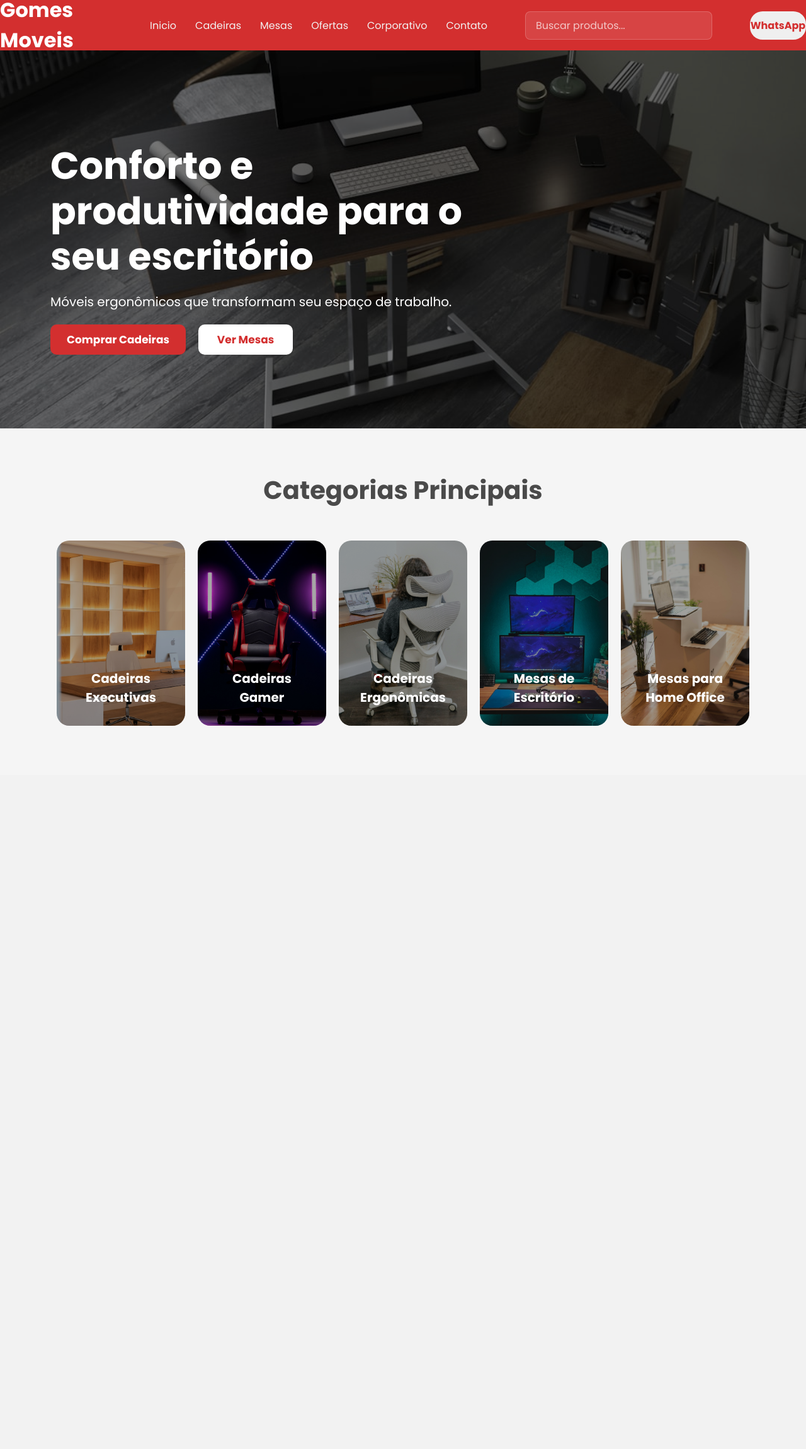
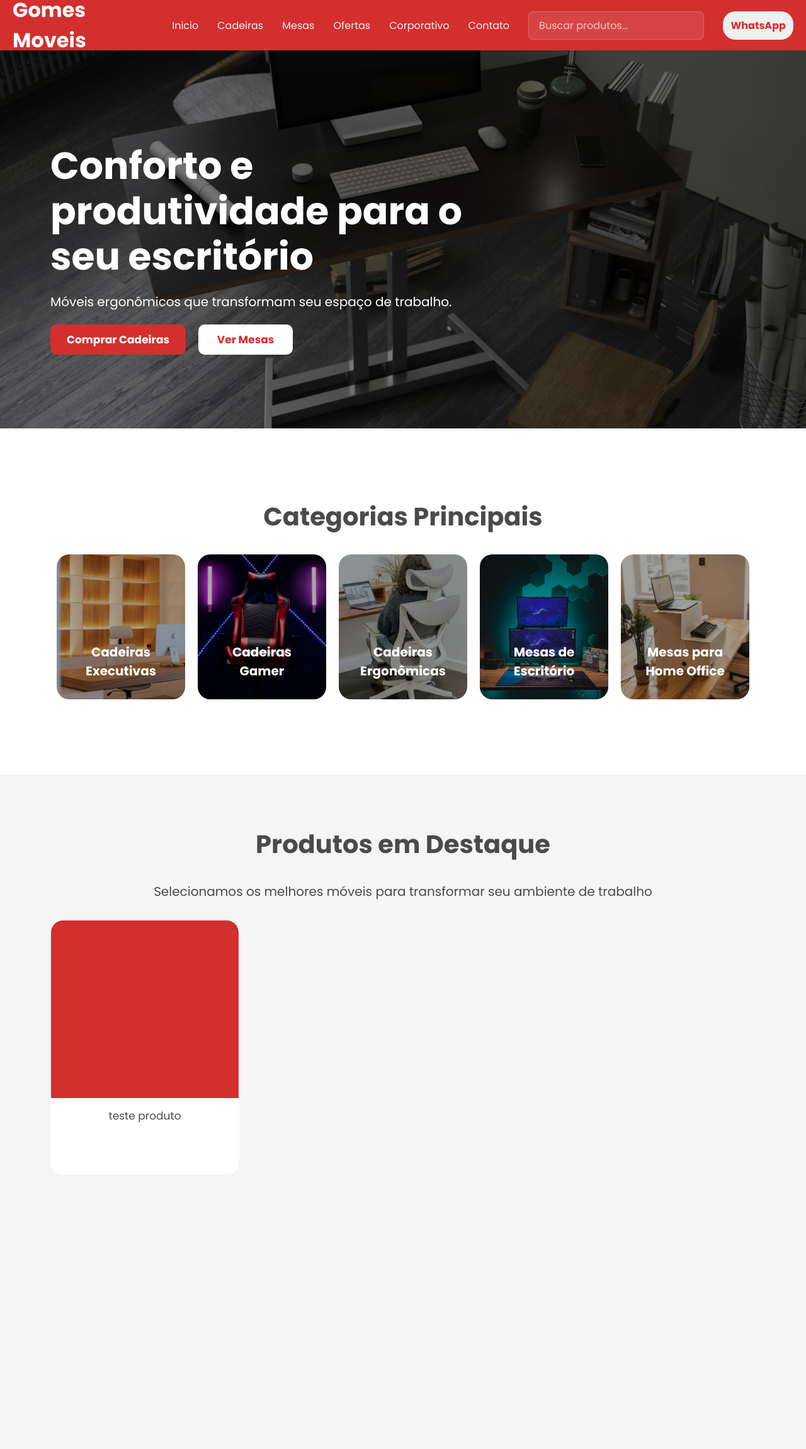
Before and after one commit to Fx4Nim4Tor/Gomes-Moveis-Site, a Django app: page / in a window 1280 px wide. Shown: the whole page at 63% size. Before the commit the page ends 1152 px from the top, so only its background shows below. Run offline with Django 5.2, Linux system fonts and the light colour scheme.

Commit message:
continuando design

```diff
--- a/gomesmoveis/core/static/css/header.css
+++ b/gomesmoveis/core/static/css/header.css
@@ -4,15 +4,17 @@
     background-color: #D32F2F;
     display: flex;
 }
+
 .container{
     width: 100%;
     display: flex;
     align-items: center;
     justify-content: center;
-    gap: 60px;
+    gap: 30px;
+    padding: 20px;
 }
 
-
+/* logo */
 .logo{
     font-family: "Poppins", sans-serif;
     font-weight: 700;
@@ -20,11 +22,22 @@
 }
 
 
+/* menu de troca de pagina */
 .menu{
     display: flex;
     list-style:none;
     gap: 30px;
 }
+
+@media (max-width: 1100px){
+
+    .menu{
+        display: none;
+    }
+
+}
+
+
 .menu a{
     text-decoration:none;
     color: rgb(242, 242, 242);
@@ -35,10 +48,21 @@
     color: rgb(255, 193, 193);
 }
 
+
+/* busca de item */
 .li-busca{
     list-style: none;
-    width: 400px;
+    width: 300px;
 }
+
+@media (max-width: 780px){
+
+    .li-busca{
+        display: none;
+    }
+
+}
+
 .li-busca input{
     width: 100%;
     height: 45px;
@@ -60,7 +84,7 @@
     border: 1px solid;
 }
 
-
+/* botao do whats */
 .btn-whatsapp{
     width: 120px;
     height: 45px;
--- a/gomesmoveis/core/static/css/index.css
+++ b/gomesmoveis/core/static/css/index.css
@@ -1,3 +1,6 @@
+
+/* aqui que fica a imagem */
+
 .container-img{
     width: 100%;
     height: 600px;
@@ -20,6 +23,8 @@
 
     background: rgba(0,0,0,0.5);
 }
+
+/* container para organizar dentro da img */
 .container-hero{
     width: 90%;
     height: 338px;
@@ -30,8 +35,6 @@
     line-height: 1.6;
     z-index: 1;
 }
-
-
 .container-hero h1{
     color: white;
     font-size: 60px;
@@ -48,6 +51,8 @@
     line-height: 1.6;
     margin-bottom: 20px;
 }
+
+/* container do botao  */
 .container-btn{
     width: 100%;
     height: 48px;
@@ -95,10 +100,12 @@
     background-color: white;
 }
 
+/* contanier dos botoes de categoria */
 .container-catergoria{
     width: 100%;
     height: 550px;
 
+    background-color: white;
     display: flex;
     justify-content: center;
     align-items: center;
@@ -111,7 +118,7 @@
 
     display: flex;
     justify-content: center;
-    gap: 40px;
+    gap: 20px;
     flex-direction: column;
     padding: 16px
 }
@@ -126,14 +133,14 @@
 
 .categorias{
     width: 100%;
-    height: 75%;
+    height: 250px;
     display: flex;
     padding: 10px;
     gap: 20px;
 }
 
 .categorias button{
-    width: 20%;
+    width: 225px;
     height: 100%;
     border-radius: 20px;
     border: none;
@@ -190,3 +197,92 @@
 .home-office{
     background-image: url("/static/images/home_office.jpg");
 }
+
+
+/* destaque */
+.container-destaque{
+    width: 100%;
+    height: 1000px;
+    padding: 80px;
+}
+
+.container-hero-destaque{
+    width: 100%;
+    height: 100%;
+}
+/* text titulo */
+.produto-destaque{
+    width: 100%;
+}
+.produto-destaque h3{
+    display: flex;
+    justify-content: center;
+    color: #4A4A4A;
+    font-size: 40px;
+    font-family: "Poppins", sans-serif;
+    font-weight: 600;
+
+    margin-bottom: 30px;
+}
+/* paragrafo */
+.container-txt-destaque{
+    width: 100%;
+}
+.container-txt-destaque p{
+    display: flex;
+    justify-content: center;
+    color: #4A4A4A;
+    font-size: 20px;
+    font-family: "Poppins", sans-serif;
+    font-weight: 400;
+
+    margin-bottom: 30px;
+}
+.container-produto{
+    width: 100%;
+    height: 100%;
+
+    gap: 30px;
+}
+
+/* div do produto */
+.produto{
+    width: 300px;
+    height: 405px;
+    border-radius: 20px;
+    border: 1px solid rgba(255,255,255,0.5);
+    transition: transform 0.5s ease;
+    background-color: white;
+
+    overflow: hidden;
+    display: flex;
+    flex-direction: column;
+
+}
+.produto:hover{
+    box-shadow: 0 2px 8px rgba(0,0,0,0.08);
+    transform: translateY(-10px);
+}
+
+.img-produto{
+    width: 100%;
+    height: 70%;
+
+    background-color: #D32F2F;
+}
+
+.paragrafo-produto{
+    width: 100%;
+    height: 30%;
+    padding: 15px;
+
+    display: flex;
+    justify-content: center;
+}
+
+.paragrafo-produto p{
+    color: #4A4A4A;
+    font-size: 17px;
+    font-family: "Poppins", sans-serif;
+    font-weight: 500;
+}
--- a/gomesmoveis/core/templates/header.html
+++ b/gomesmoveis/core/templates/header.html
@@ -1,6 +1,5 @@
 <header class="header">
     <div class="container">
-
         <div class="logo">
             <h1>Gomes Moveis</h1>
         </div>
--- a/gomesmoveis/core/templates/index.html
+++ b/gomesmoveis/core/templates/index.html
@@ -37,5 +37,29 @@
         </div>
     </div>
 </div>
+<div class="container-destaque">
+    <div class="container-hero-destaque">
+        <div class="produto-destaque">
+            <h3>Produtos em Destaque</h3>
+        </div>
+        <div class="container-txt-destaque">
+            <p>Selecionamos os melhores móveis para transformar seu ambiente de trabalho</p>
+        </div>
+        <div class="container-produto">
+            <div class="produto">
+                <div class="img-produto">
+
+                </div>
+                <div class="paragrafo-produto">
+                    <p>teste produto</p>
+                </div>
+            </div>
+        </div>
+    </div>
+</div>
+
+
+
+
 
 {% endblock %}
```
